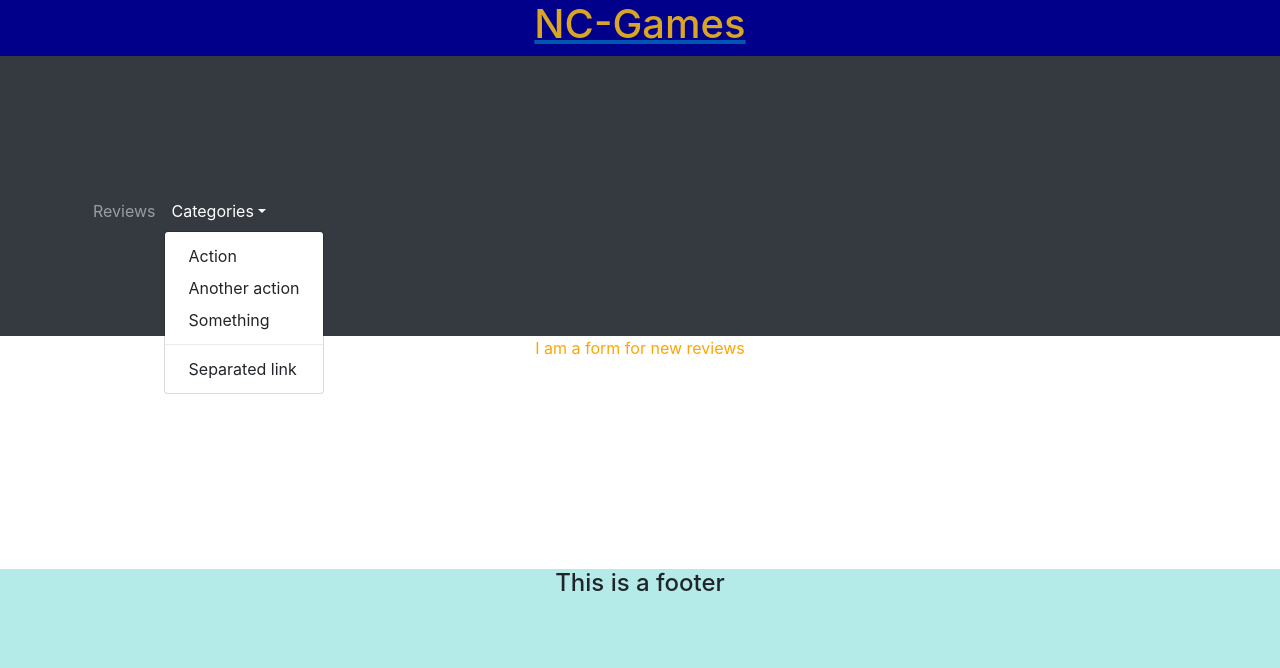
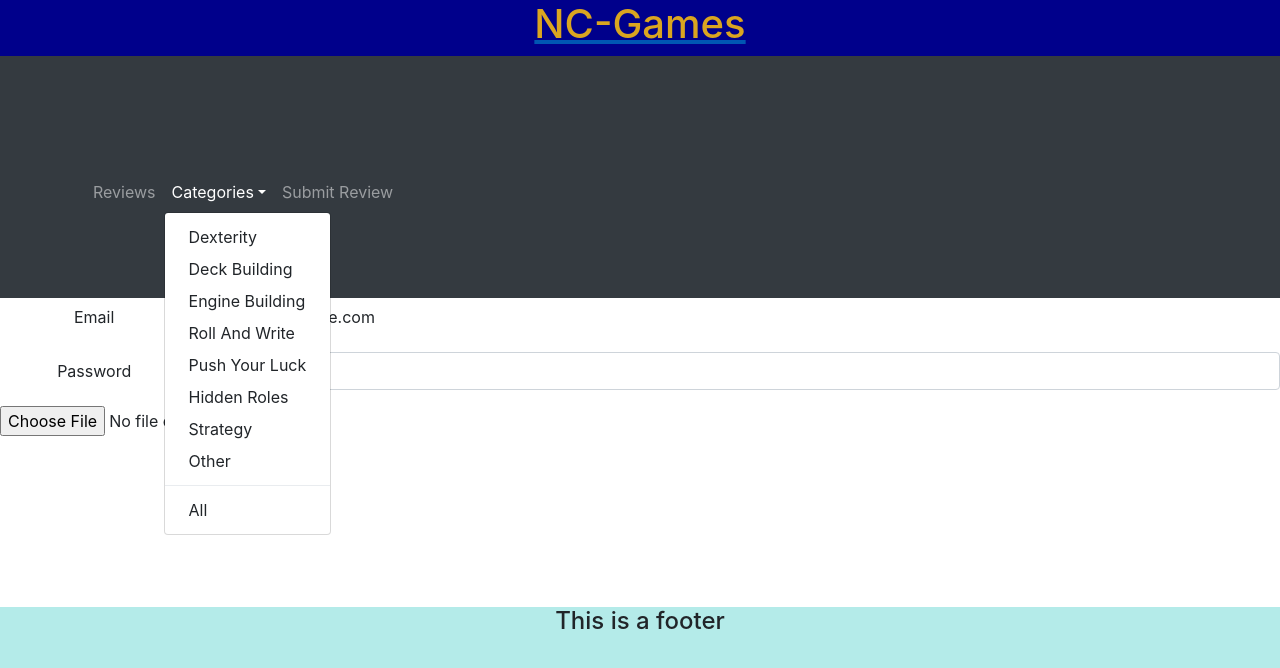
Before and after one commit to juliettecurran/nc-games, a React (Create React App) app: page /new-review in a window 1280 px wide. Both pictures are taken after a click on the button "Categories". Shown: the top 668 px of the page. Built offline with nearby package versions, Linux system fonts and the light colour scheme.

Commit message:
Implemented Vote functionality

```diff
--- a/src/App.css
+++ b/src/App.css
@@ -5,6 +5,14 @@
   grid-template-rows: min-content auto;
   grid-template-areas: 'header' 'content';
   min-height: 100vh;
+}
+
+svg {
+  width: 70px;
+  height: 70px;
+}
+svg:hover {
+  fill: red;
 }
 
 .Header {
@@ -53,3 +61,12 @@ a {
 ul {
   list-style: none;
 }
+
+.flex-container {
+  display: flex;
+  flex-direction: row;
+  flex-wrap: wrap;
+  justify-content: space-around;
+  align-items: baseline;
+  margin-top: 3em;
+}
--- a/src/App.js
+++ b/src/App.js
@@ -9,14 +9,16 @@ import NewReviewForm from './Components/Post/NewReviewForm';
 import AllReviews from './Components/Reviews/AllReviews';
 import Filter from './Components/Filter/Filter';
 import 'bootstrap/dist/css/bootstrap.min.css';
+import { useState } from 'react';
 import '././App.css';
 
 function App() {
+  const [selectedCategory, setSelectedCategory] = useState('');
   return (
     <div className='App'>
       <BrowserRouter>
         <Header />
-        <Navigation />
+        <Navigation setSelectedCategory={setSelectedCategory} />
         <Switch>
           <Route exact path='/'>
             <FeaturedReview />
@@ -24,10 +26,9 @@ function App() {
           <Route exact path='/categories'>
             <CategoryList />
           </Route>
-          <Route exact path='/reviews'>
-            {/*also by category? */}
+          <Route path='/reviews/category/:category_slug'>
             <Filter />
-            <AllReviews />
+            <AllReviews selectedCategory={selectedCategory} />
           </Route>
           <Route exact path='/reviews/:review_id'>
             {/*also by category? */}
--- a/src/Components/Featured/FeaturedReview.jsx
+++ b/src/Components/Featured/FeaturedReview.jsx
@@ -16,11 +16,12 @@ const FeaturedReview = () => {
 
   return (
     <div>
-      <img
+      <h2>This will be a featured review</h2>
+      {/*  <img
         style={{ height: '600px' }}
         src={singleReview.review_img_url}
         alt='game'
-      ></img>
+      ></img> */}
       <h3>
         {singleReview.title} - {singleReview.designer}
       </h3>
--- a/src/Components/Post/NewReviewForm.jsx
+++ b/src/Components/Post/NewReviewForm.jsx
@@ -1,9 +1,33 @@
 import React from 'react';
+import Form from 'react-bootstrap/Form';
+import Col from 'react-bootstrap/Col';
+import Row from 'react-bootstrap/Row';
 
 const NewReviewForm = () => {
   return (
     <div>
-      <p style={{ color: 'orange' }}>I am a form for new reviews</p>
+      <Form>
+        <Form.Group as={Row} className='mb-3' controlId='formPlaintextEmail'>
+          <Form.Label column sm='2'>
+            Email
+          </Form.Label>
+          <Col sm='10'>
+            <Form.Control plaintext readOnly defaultValue='email@example.com' />
+          </Col>
+        </Form.Group>
+
+        <Form.Group as={Row} className='mb-3' controlId='formPlaintextPassword'>
+          <Form.Label column sm='2'>
+            Password
+          </Form.Label>
+          <Col sm='10'>
+            <Form.Control type='password' placeholder='Password' />
+          </Col>
+        </Form.Group>
+        <Form.Group controlId='formFile' className='mb-3'>
+          <Form.Control type='file' />
+        </Form.Group>
+      </Form>
     </div>
   );
 };
--- a/src/Components/ReviewByID/SingleReview.jsx
+++ b/src/Components/ReviewByID/SingleReview.jsx
@@ -1,14 +1,18 @@
 import axios from 'axios';
 import React, { useState, useEffect } from 'react';
+import { Button } from 'react-bootstrap';
 import { useParams } from 'react-router-dom';
+import useVote from '../../Hooks/useVote';
+import heartDice from '../../imgs/heartDice.svg';
 
 const SingleReview = () => {
   const [singleReview, setSingleReview] = useState({});
+  const { vote, incrementVote } = useVote(0);
   const { review_id } = useParams();
   useEffect(() => {
     console.log('in useEffect for ID');
     return axios
-      .get(`https://ncgames-juliette.herokuapp.com/api/reviews/${review_id}`)
+      .get(`https://games-juliette.herokuapp.com/api/reviews/${review_id}`)
       .then((response) => {
         console.log(response, '<-- singlereview response');
         setSingleReview(response.data.review);
@@ -27,8 +31,16 @@ const SingleReview = () => {
       </h3>
       <p>{singleReview.owner}</p>
       <p>{singleReview.review_body}</p> {/* Truncate body */}
-      <p>{singleReview.category}</p>
+      <p>Category: {singleReview.category}</p>
       <p>{singleReview.votes}</p>
+      <p>{vote}</p>
+      <img
+        src={heartDice}
+        alt='Logo'
+        style={{ height: '40px' }}
+        id='heartDice'
+        onClick={incrementVote}
+      />
     </div>
   );
 };
--- a/src/Components/Reviews/AllReviews.jsx
+++ b/src/Components/Reviews/AllReviews.jsx
@@ -1,26 +1,23 @@
+import { Link, useParams } from 'react-router-dom';
 import { useEffect, useState } from 'react';
 import { getReviews } from '../../utils/api';
-import { Link, useParams } from 'react-router-dom';
-import useReviews from '../../Hooks/useReviews';
 
-/* const AllReviews = () => {
+const AllReviews = () => {
+  const categoryParameter = useParams();
   const [reviews, setReviews] = useState([]);
 
+  console.log(categoryParameter, 'categoryParameter here');
+
   useEffect(() => {
-    getReviews().then((reviewsFromApi) => {
-      console.log(reviewsFromApi);
+    getReviews(categoryParameter.category_slug).then((reviewsFromApi) => {
       setReviews(reviewsFromApi);
     });
-  }, []); */
-
-const AllReviews = () => {
-  const { category } = useParams();
-  const { reviews } = useReviews(category);
+  }, [categoryParameter]);
 
   return (
     <div>
-      <h3>{category ? `${category} reviews` : `All reviews`}</h3>
-      <ul>
+      {/* <h3>{category ? `${category} reviews` : `All reviews`}</h3> */}
+      <ul className='flex-container'>
         {reviews.map((review) => {
           return (
             <li key={review.review_id}>
--- a/src/Components/Shared/Navigation.jsx
+++ b/src/Components/Shared/Navigation.jsx
@@ -1,4 +1,3 @@
-import React, { Link } from 'react';
 import Nav from 'react-bootstrap/Nav';
 import Navbar from 'react-bootstrap/Navbar';
 import Container from 'react-bootstrap/Container';
@@ -12,18 +11,41 @@ const Navigation = () => {
         <Navbar.Toggle aria-controls='responsive-navbar-nav' />
         <Navbar.Collapse id='responsive-navbar-nav'>
           <Nav className='me-auto'>
-            <Nav.Link href='/reviews'>Reviews</Nav.Link>
+            <Nav.Link href='/reviews/category/all'>Reviews</Nav.Link>
+
             <NavDropdown title='Categories' id='collasible-nav-dropdown'>
-              <NavDropdown.Item href='#action/3.1'>Action</NavDropdown.Item>
-              <NavDropdown.Item href='#action/3.2'>
-                Another action
+              <NavDropdown.Item href='/reviews/category/dexterity'>
+                Dexterity
               </NavDropdown.Item>
-              <NavDropdown.Item href='#action/3.3'>Something</NavDropdown.Item>
+
+              <NavDropdown.Item href='/reviews/category/deck-building'>
+                Deck Building
+              </NavDropdown.Item>
+              <NavDropdown.Item href='/reviews/category/engine-building'>
+                Engine Building
+              </NavDropdown.Item>
+              <NavDropdown.Item href='/reviews/category/role-and-write'>
+                Roll And Write
+              </NavDropdown.Item>
+              <NavDropdown.Item href='/reviews/category/category/push-your-luck'>
+                Push Your Luck
+              </NavDropdown.Item>
+              <NavDropdown.Item href='/reviews/category/hidden-roles'>
+                Hidden Roles
+              </NavDropdown.Item>
+              <NavDropdown.Item href='/reviews/category/strategy'>
+                Strategy
+              </NavDropdown.Item>
+
+              <NavDropdown.Item href='/reviews/category/other'>
+                Other
+              </NavDropdown.Item>
               <NavDropdown.Divider />
-              <NavDropdown.Item href='#action/3.4'>
-                Separated link
+              <NavDropdown.Item href='/reviews/category/all'>
+                All
               </NavDropdown.Item>
             </NavDropdown>
+            <Nav.Link href='/new-review'>Submit Review</Nav.Link>
           </Nav>
         </Navbar.Collapse>
       </Container>
--- a/src/Hooks/useReviews.js
+++ /dev/null
@@ -1,15 +0,0 @@
-import { useEffect, useState } from 'react';
-import { getReviews } from '../utils/api';
-
-const useReviews = (category) => {
-  const [reviews, setReviews] = useState([]);
-
-  useEffect(() => {
-    getReviews(category).then((reviewsFromApi) => {
-      setReviews(reviewsFromApi);
-    });
-  }, [category]);
-  return { reviews, setReviews };
-};
-
-export default useReviews;
--- /dev/null
+++ b/src/Hooks/useVote.js
@@ -0,0 +1,18 @@
+import { useEffect, useState } from 'react';
+
+const useVote = (actualVote = 0) => {
+  const [vote, setVote] = useState(actualVote);
+  console.log(actualVote);
+
+  useEffect(() => {
+    setVote(actualVote);
+  }, [actualVote]);
+
+  const incrementVote = () => {
+    setVote((currentVote) => currentVote + 1);
+    console.log(vote, '<< vote');
+  };
+  return { vote, incrementVote };
+};
+
+export default useVote;
--- a/src/utils/api.js
+++ b/src/utils/api.js
@@ -1,11 +1,18 @@
 import axios from 'axios';
 
 const reviewsApi = axios.create({
-  baseURL: 'https://ncgames-juliette.herokuapp.com/api',
+  baseURL: 'https://games-juliette.herokuapp.com/api',
 });
 
-export const getReviews = async () => {
-  const { data } = await reviewsApi.get('/reviews');
+export const getReviews = async (category) => {
+  if (category === 'all') {
+    category = undefined;
+  }
+  console.log(category, '<< category');
+  const { data } = await reviewsApi.get('/reviews', {
+    params: { category: category },
+  });
+  console.log(data, 'DATA');
   return data.reviews;
 };
 
@@ -15,8 +22,10 @@ export const getCategories = async () => {
   return data;
 };
 
-/* , {
-  params: {
-    category: category
-  },
+/* export const getReviews = async (category) => {
+  const { data } = await gamesApi.get('/reviews', {
+    params: { category: category }
+  });
+  return data.reviews;
+};,
 } */
```
Also changed, not shown: src/Components/scrap.txt, src/imgs/heartDice.svg (added).
